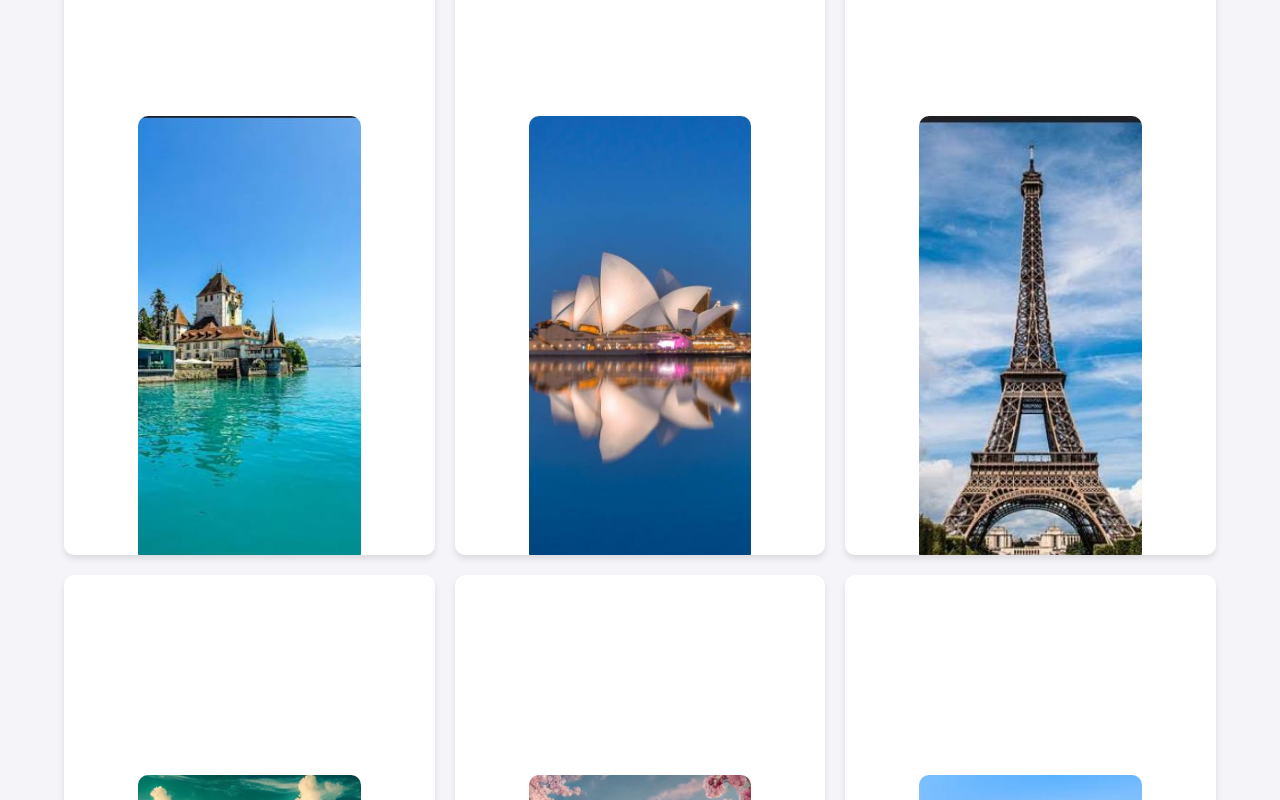
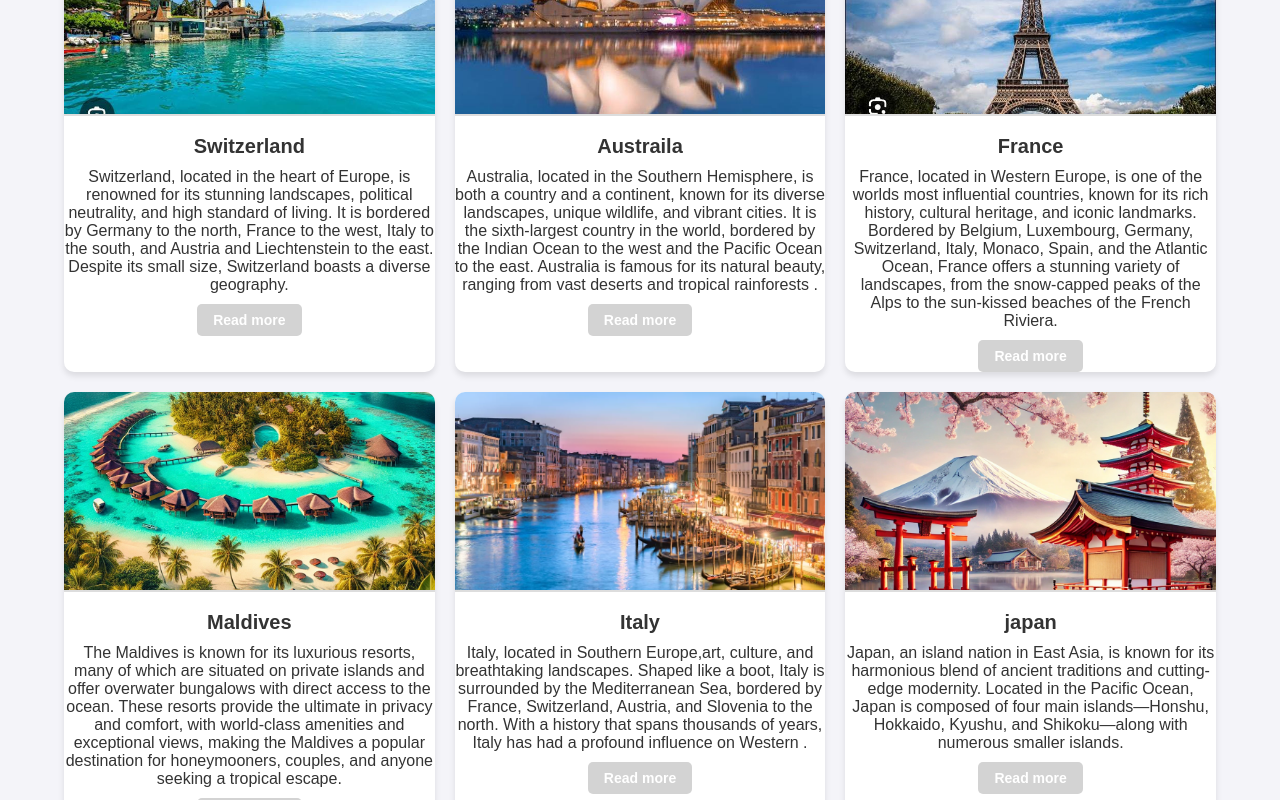
Before and after one commit to petchiammal2/Tourism_Website, a React (Create React App) app: page /blog in a window 1280 px wide. Shown: the part 880-1680 px from the top of the page. Built offline with nearby package versions, Linux system fonts and the light colour scheme.

Commit message:
testing
testing

```diff
--- /dev/null
+++ b/src/Components/CSS/Postcard.css
@@ -0,0 +1,110 @@
+/* Grid container */
+.post-grid {
+  display: grid;
+  grid-template-columns: repeat(3, 1fr); /* Three columns per row */
+  gap: 20px;
+  padding: 20px;
+  animation: fadeIn 1s ease-in-out;
+  padding: 5%; /* Fade-in effect for the grid container */
+}
+
+/* Grid item styling */
+.post-item {
+  background-color: #fff;
+  border-radius: 10px;
+  box-shadow: 0 4px 6px rgba(0, 0, 0, 0.1);
+  overflow: hidden;
+  text-align: center;
+  transition: transform 0.3s ease, box-shadow 0.3s ease;
+  animation: slideUp 0.5s ease-in-out both; /* Slide-up animation */
+}
+
+.post-item:hover {
+  transform: scale(1.05); /* Slight zoom effect */
+  box-shadow: 0 8px 12px rgba(0, 0, 0, 0.2); /* Deeper shadow on hover */
+}
+
+/* Image styling */
+.post-image {
+  width: 100%;
+  height: 200px;
+  object-fit: cover;
+  border-bottom: 2px solid #ddd;
+  transition: transform 0.3s ease; /* Smooth image scaling */
+}
+
+.post-item:hover .post-image {
+  transform: scale(1.1); /* Zoom-in on hover */
+}
+
+/* Title styling */
+.post-title {
+  font-size: 20px;
+  font-weight: bold;
+  margin: 15px 0 10px;
+  color: #333;
+  transition: color 0.3s ease; /* Smooth color transition */
+}
+
+
+.post-item:hover .post-title {
+  color: lightgray; /* Change title color on hover */
+}
+
+/* Description styling */
+.post-description {
+  font-size: 14px;
+  color: #666;
+  padding: 0 15px 15px;
+  animation: fadeIn 1s ease-in; /* Fade-in effect for text */
+}
+
+/* Keyframe animations */
+@keyframes fadeIn {
+  from {
+    opacity: 0;
+  }
+  to {
+    opacity: 1;
+  }
+}
+
+@keyframes slideUp {
+  from {
+    transform: translateY(30px);
+    opacity: 0;
+  }
+  to {
+    transform: translateY(0);
+    opacity: 1;
+  }
+}
+
+.read-more {
+  display: inline-block;
+  margin-top: 10px;
+  padding: 8px 16px;
+  background-color:lightgray; /* Button color */
+  color: white;
+  font-size: 14px;
+  font-weight: bold;
+  border: none;
+  border-radius: 5px;
+  text-decoration: none;
+  transition: background-color 0.3s ease;
+}
+
+.read-more:hover {
+  background-color:lightgrey; /* Darker shade on hover */
+}
+@media (max-width: 1024px) {
+  .post-grid {
+    grid-template-columns: repeat(2, 1fr); /* Two columns for tablets */
+  }
+}
+
+@media (max-width: 768px) {
+  .post-grid {
+    grid-template-columns: repeat(1, 1fr); /* Single column for mobile */
+  }
+}
--- /dev/null
+++ b/src/Components/Postcard.js
@@ -0,0 +1,76 @@
+import React from "react";
+import { Link } from "react-router-dom";
+
+
+import "./CSS/Postcard.css";
+
+import Switzerland from "../Assets/Switzerland.jpg";
+import Austraila from "../Assets/Austraila.jpg";
+import France from "../Assets/France.jpg";
+import Maldives from "../Assets/Maldives.jpg";
+import Italy from "../Assets/Italy.jpg";
+import japan from "../Assets/japan.jpg";
+
+const Postcard = () => {
+  const destinations = [
+    {
+      title: "Switzerland",
+      image: Switzerland,
+      description: " Switzerland, located in the heart of Europe, is renowned for its stunning landscapes, political neutrality, and high standard of living. It is bordered by Germany to the north, France to the west, Italy to the south, and Austria and Liechtenstein to the east. Despite its small size, Switzerland boasts a diverse geography."
+    },
+    {
+      title: "Austraila",
+      image: Austraila,
+      description: " Australia, located in the Southern Hemisphere, is both a country and a continent, known for its diverse landscapes, unique wildlife, and vibrant cities. It is the sixth-largest country in the world, bordered by the Indian Ocean to the west and the Pacific Ocean to the east. Australia is famous for its natural beauty, ranging from vast deserts and tropical rainforests ."
+     },
+    {
+      title: "France",
+      image: France,
+      description:  " France, located in Western Europe, is one of the worlds most influential countries, known for its rich history, cultural heritage, and iconic landmarks. Bordered by Belgium, Luxembourg, Germany, Switzerland, Italy, Monaco, Spain, and the Atlantic Ocean, France offers a stunning variety of landscapes, from the snow-capped peaks of the Alps to the sun-kissed beaches of the French Riviera."
+    },
+    {
+      title: "Maldives",
+      image: Maldives,
+      description:" The Maldives is known for its luxurious resorts, many of which are situated on private islands and offer overwater bungalows with direct access to the ocean. These resorts provide the ultimate in privacy and comfort, with world-class amenities and exceptional views, making the Maldives a popular destination for honeymooners, couples, and anyone seeking a tropical escape. "
+     },
+    {
+      title: "Italy",
+      image: Italy,
+      description: " Italy, located in Southern Europe,art, culture, and breathtaking landscapes. Shaped like a boot, Italy is surrounded by the Mediterranean Sea, bordered by France, Switzerland, Austria, and Slovenia to the north. With a history that spans thousands of years, Italy has had a profound influence on Western ."
+       },
+    {
+      title: "japan",
+      image: japan,
+      description: " Japan, an island nation in East Asia, is known for its harmonious blend of ancient traditions and cutting-edge modernity. Located in the Pacific Ocean, Japan is composed of four main islands—Honshu, Hokkaido, Kyushu, and Shikoku—along with numerous smaller islands. "
+    },
+  ];
+
+  return (
+    <div className="post-grid">
+      {destinations.map((destination, index) => (
+        <div key={index} className="post-item">
+          <img
+            src={destination.image}
+            alt={destination.title}
+            className="post-image"
+          />
+          <h3 className="post-title">{destination.title}</h3>
+          <p className="Post-description">{destination.description}</p>
+          <Link
+            to="/about"
+            state={{
+              title: destination.title,
+              description: destination.description,
+              image: destination.image,
+            }}
+            className="read-more"
+          >
+            Read more
+          </Link>
+        </div>
+      ))}
+    </div>
+  );
+};
+
+export default Postcard;
--- a/src/Pages/Blog.js
+++ b/src/Pages/Blog.js
@@ -1,13 +1,13 @@
 
 import React from "react";
 import BlogSection from "../Components/BlogSection";
-import DestinationGrid from "../Components/DestinationGrid"
+import Postcard from "../Components/Postcard";
 function Blog() {
   return (
     <div className="Blog">
 
       <BlogSection/>
-      <DestinationGrid />
+      <Postcard />
 
     </div>
   );
```
